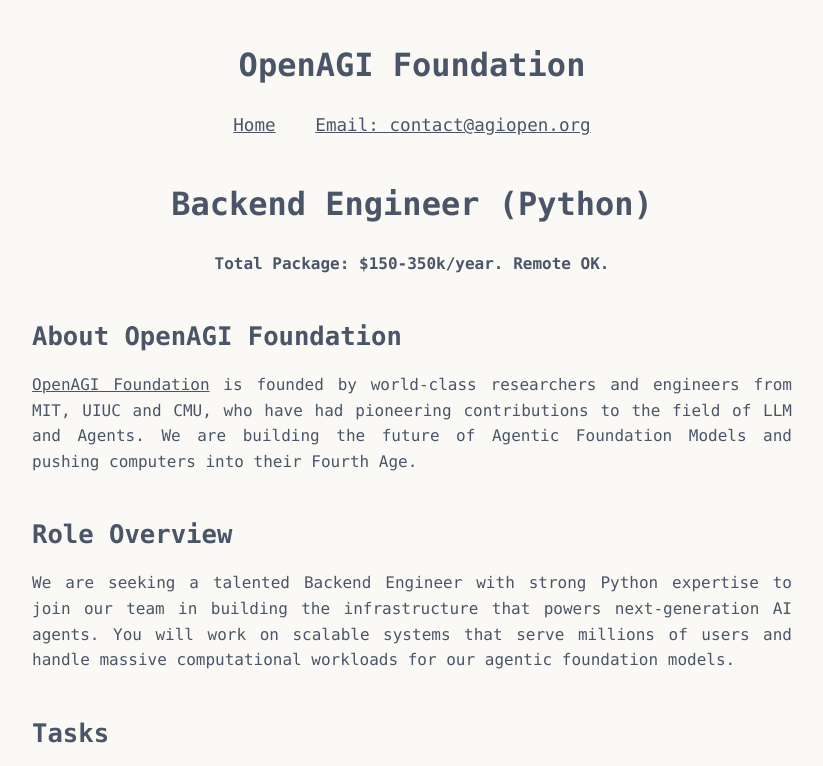
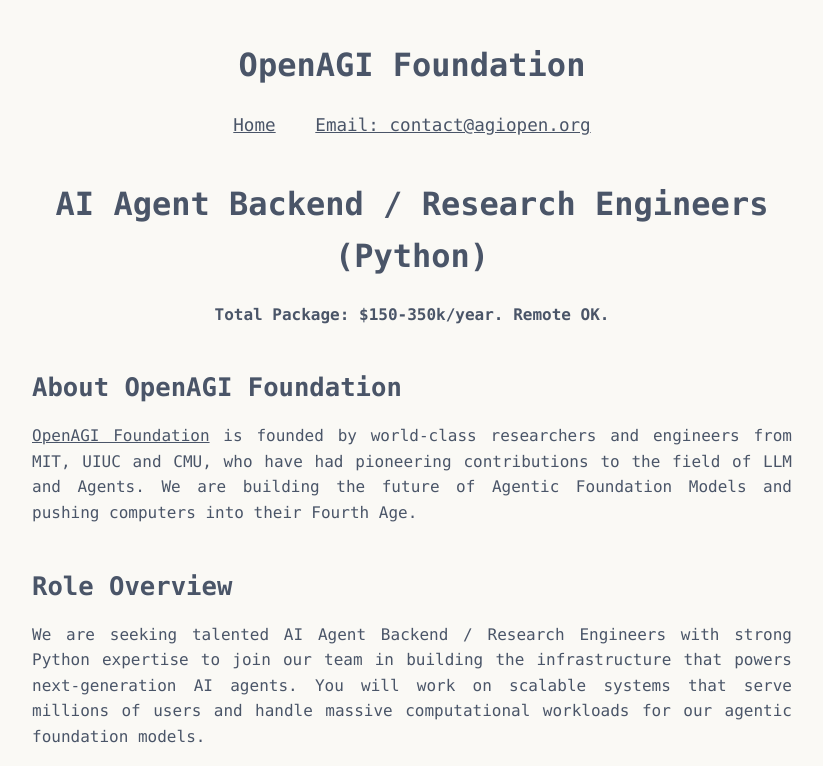
Before and after one commit to agiopen-org/agiopen-org.github.io, a plain HTML site: page job-engineer.html in a window 1280 px wide. Shown: the top 766 px of the page, without its empty margins (228-1051 px from the left). Drawn offline with Linux system fonts and the light colour scheme.

Commit message:
update job

```diff
--- a/backend-engineer-python.html
+++ b/job-engineer.html
@@ -3,7 +3,7 @@
 <head>
     <meta charset="UTF-8">
     <meta name="viewport" content="width=device-width, initial-scale=1.0">
-    <title>Backend Engineer (Python) - OpenAGI Foundation</title>
+    <title>AI Agent Backend / Research Engineers (Python) - OpenAGI Foundation</title>
     <style>
     /* --- General Styles --- */
     * {
@@ -159,14 +159,14 @@
         </nav>
 
         <div class="content">
-            <h1>Backend Engineer (Python)</h1>
+            <h1>AI Agent Backend / Research Engineers (Python)</h1>
             <p style="text-align: center;"><strong>Total Package: $150-350k/year. Remote OK.</strong></p>
 
             <h2>About OpenAGI Foundation</h2>
             <p><a href="https://agiopen.org">OpenAGI Foundation</a> is founded by world-class researchers and engineers from MIT, UIUC and CMU, who have had pioneering contributions to the field of LLM and Agents. We are building the future of Agentic Foundation Models and pushing computers into their Fourth Age.</p>
 
             <h2>Role Overview</h2>
-            <p>We are seeking a talented Backend Engineer with strong Python expertise to join our team in building the infrastructure that powers next-generation AI agents. You will work on scalable systems that serve millions of users and handle massive computational workloads for our agentic foundation models.</p>
+            <p>We are seeking talented AI Agent Backend / Research Engineers with strong Python expertise to join our team in building the infrastructure that powers next-generation AI agents. You will work on scalable systems that serve millions of users and handle massive computational workloads for our agentic foundation models.</p>
 
             <h2>Tasks</h2>
             <ul>
```
Also changed, not shown: index.html (+1 -1 lines).
